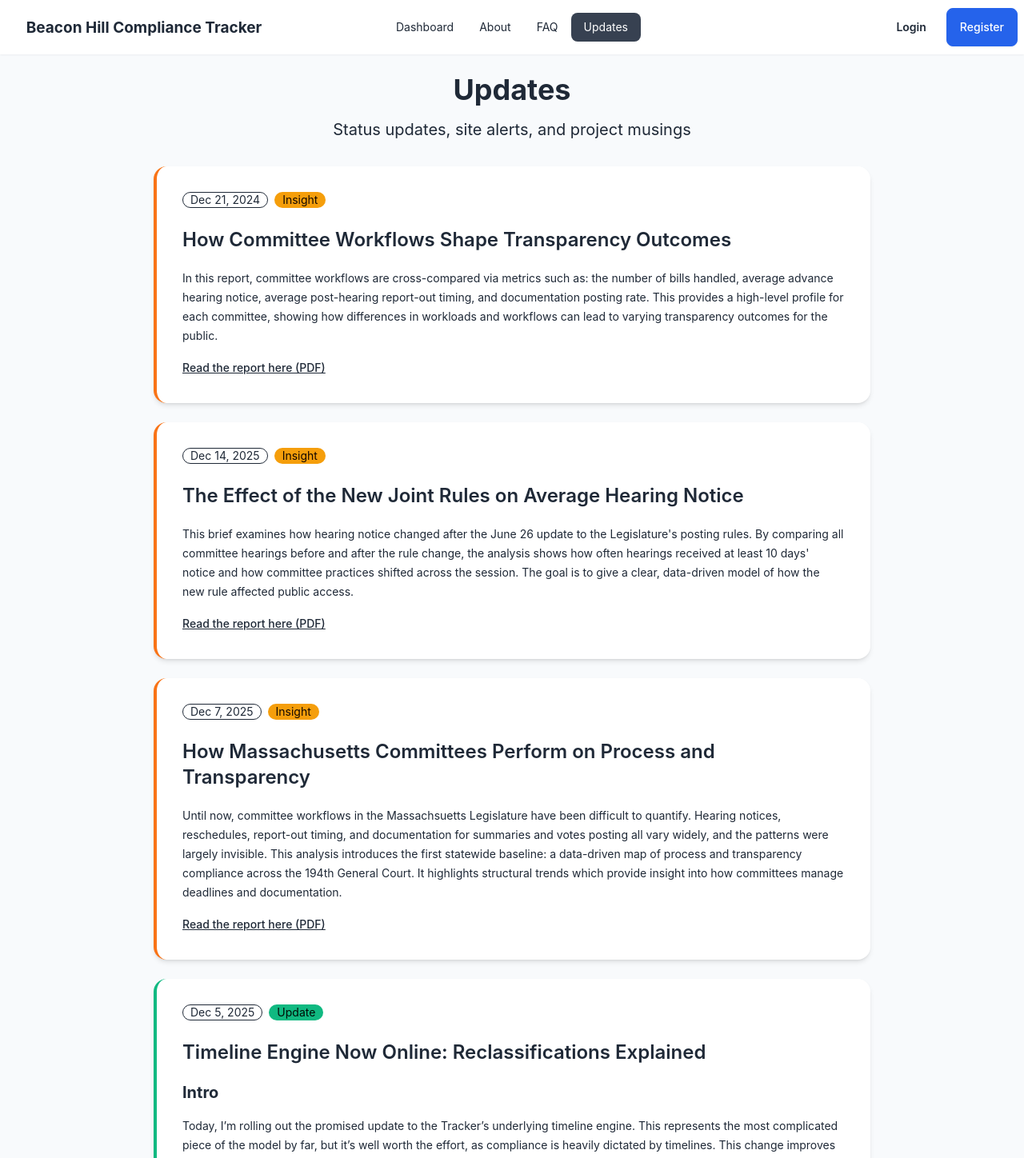
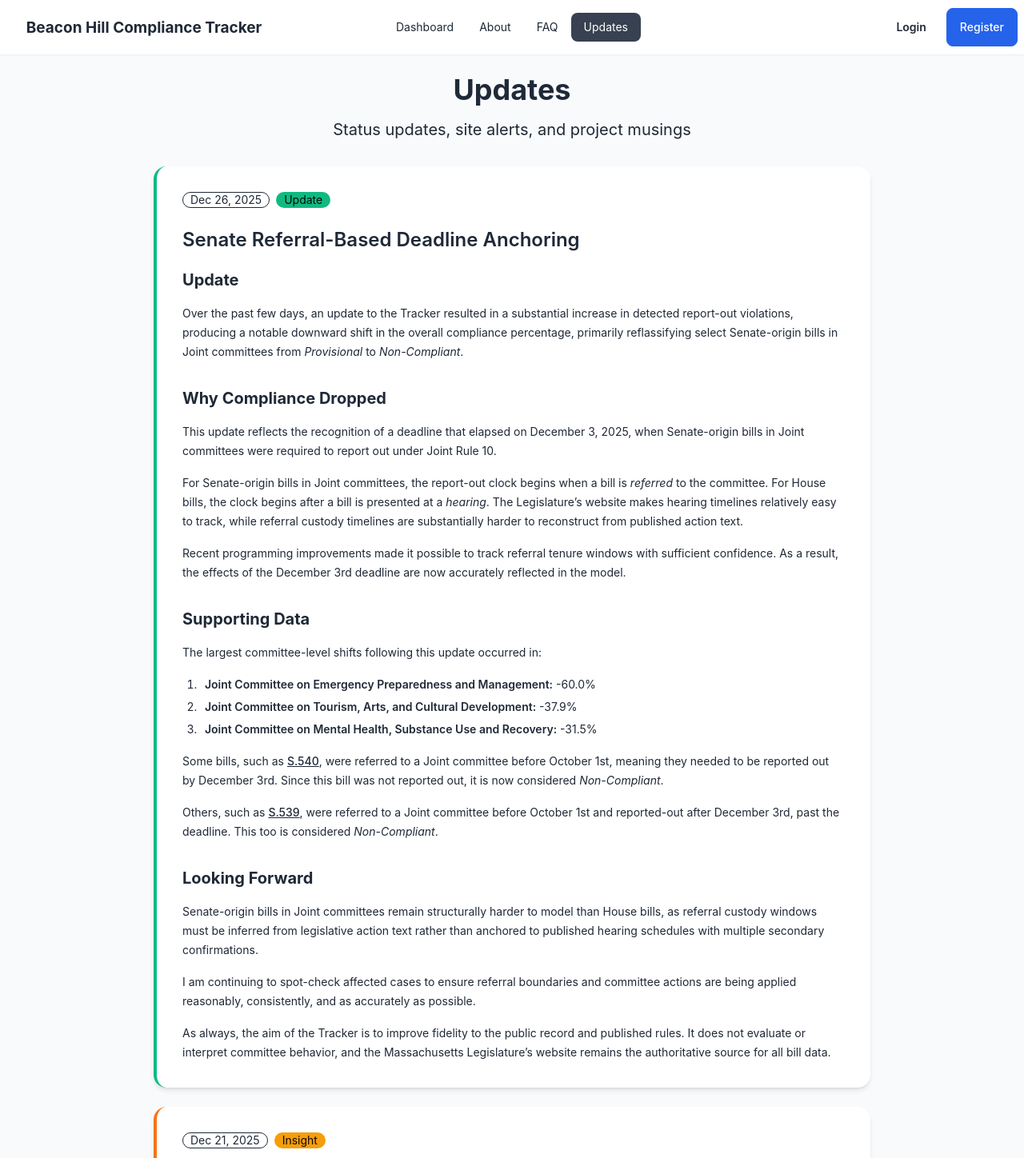
Before and after one commit to arbowl/beacon-hill-tracker, a React (Vite) app in the folder frontend/: page /updates in a window 1280 px wide. Shown: the top 1448 px of the page at 80% size. Built offline with nearby package versions, Linux system fonts and the light colour scheme.

Commit message:
Add senate anchor re-update

```diff
--- a/frontend/src/data/updates.ts
+++ b/frontend/src/data/updates.ts
@@ -184,11 +184,43 @@ The goal remains the same: to offer a clear, fair, and transparent approximation
   },
   {
     id: 12,
-    date: '2024-12-21',
+    date: '2025-12-21',
     title: 'How Committee Workflows Shape Transparency Outcomes',
     content: `In this report, committee workflows are cross-compared via metrics such as: the number of bills handled, average advance hearing notice, average post-hearing report-out timing, and documentation posting rate. This provides a high-level profile for each committee, showing how differences in workloads and workflows can lead to varying transparency outcomes for the public.
 
 [Read the report here (PDF)](/documents/workflow_heatmap.pdf)`,
     type: 'insight',
+  },
+  {
+    id: 13,
+    date: '2025-12-26',
+    title: 'Senate Referral-Based Deadline Anchoring',
+    content: `## Update
+Over the past few days, an update to the Tracker resulted in a substantial increase in detected report-out violations, producing a notable downward shift in the overall compliance percentage, primarily reflassifying select Senate-origin bills in Joint committees from _Provisional_ to _Non-Compliant_.
+
+## Why Compliance Dropped
+This update reflects the recognition of a deadline that elapsed on December 3, 2025, when Senate-origin bills in Joint committees were required to report out under Joint Rule 10.
+
+For Senate-origin bills in Joint committees, the report-out clock begins when a bill is _referred_ to the committee. For House bills, the clock begins after a bill is presented at a _hearing_. The Legislature’s website makes hearing timelines relatively easy to track, while referral custody timelines are substantially harder to reconstruct from published action text.
+
+Recent programming improvements made it possible to track referral tenure windows with sufficient confidence. As a result, the effects of the December 3rd deadline are now accurately reflected in the model.
+
+## Supporting Data
+The largest committee-level shifts following this update occurred in:
+1. **Joint Committee on Emergency Preparedness and Management:** -60.0%
+2. **Joint Committee on Tourism, Arts, and Cultural Development:** -37.9%
+3. **Joint Committee on Mental Health, Substance Use and Recovery:** -31.5%
+
+Some bills, such as [S.540](https://malegislature.gov/Bills/194/S540), were referred to a Joint committee before October 1st, meaning they needed to be reported out by December 3rd. Since this bill was not reported out, it is now considered _Non-Compliant_.
+
+Others, such as [S.539](https://malegislature.gov/Bills/194/S539), were referred to a Joint committee before October 1st and reported-out after December 3rd, past the deadline. This too is considered _Non-Compliant_.
+
+## Looking Forward
+Senate-origin bills in Joint committees remain structurally harder to model than House bills, as referral custody windows must be inferred from legislative action text rather than anchored to published hearing schedules with multiple secondary confirmations.
+
+I am continuing to spot-check affected cases to ensure referral boundaries and committee actions are being applied reasonably, consistently, and as accurately as possible.
+
+As always, the aim of the Tracker is to improve fidelity to the public record and published rules. It does not evaluate or interpret committee behavior, and the Massachusetts Legislature’s website remains the authoritative source for all bill data.`,
+    type: 'update'
   }
 ]
```
